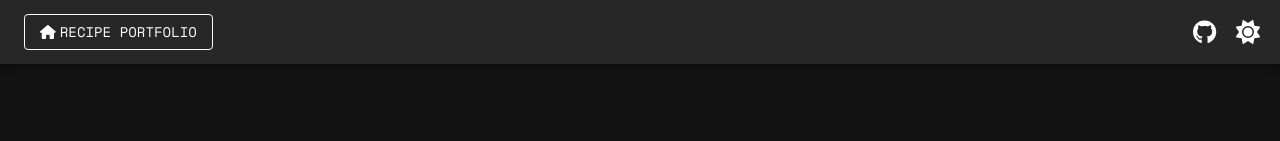
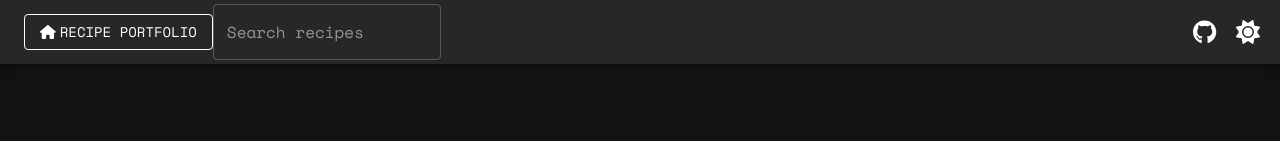
Before and after one commit to lucharo/recipe-portfolio, a React (Create React App) app: page / in a window 1280 px wide. Shown: the top 141 px of the page. Built offline with nearby package versions, Linux system fonts and the light colour scheme; a web font is replaced by a local one.

Commit message:
search bar dev

```diff
--- a/src/Gallery.tsx
+++ b/src/Gallery.tsx
@@ -15,6 +15,8 @@ import Accordion from '@mui/material/Accordion';
 import AccordionDetails from '@mui/material/AccordionDetails';
 import AccordionSummary from '@mui/material/AccordionSummary';
 import ExpandMoreIcon from '@mui/icons-material/ExpandMore';
+
+import SearchBar from './SearchBar';
 
 import './styles.css';
 
--- /dev/null
+++ b/src/SearchBar.tsx
@@ -0,0 +1,55 @@
+import React, { useState } from 'react';
+import { TextField, Grid, Typography } from '@mui/material';
+
+import recipeDB from './recipes.json'
+const recipes = recipeDB.recipes;
+
+interface Recipe {
+  name: string;
+  ingredients: string[];
+}
+
+const SearchBar: React.FC<any> = () => {
+  const [query, setQuery] = useState<string>('');
+  const [filteredRecipes, setFilteredRecipes] = useState<any[]>([]);
+
+  const handleInputChange = (event: React.ChangeEvent<HTMLInputElement>) => {
+    const searchQuery = event.target.value.toLowerCase();
+    const filtered = recipes.filter((recipe) => {
+      const title = recipe.name.toLowerCase();
+      const ingredients = recipe.ingredients.join(',').toLowerCase();
+
+      return title.includes(searchQuery) || ingredients.includes(searchQuery);
+    });
+    setQuery(searchQuery);
+    setFilteredRecipes(filtered);
+  };
+
+  return (
+    <div className="search-bar">
+      <TextField
+        placeholder="Search recipes"
+        value={query}
+        onInput={handleInputChange}
+        onClick={(event) => {
+            const input = event.currentTarget.querySelector('input');
+            input?.select();
+          }}
+        variant="outlined"
+        fullWidth
+      />
+      {filteredRecipes.length > 0 && (
+        <Grid container spacing={1} className="search-results">
+          {filteredRecipes.map((recipe) => (
+            <Grid item xs={12} key={recipe.id}>
+              <Typography variant="h6">{recipe.name}</Typography>
+              <Typography variant="body2">{recipe.ingredients.map((i: { quantity: number; unit: string; name: string }) => `${i.quantity} ${i.unit} ${i.name}`).join(', ')}</Typography>
+            </Grid>
+          ))}
+        </Grid>
+      )}
+    </div>
+  );
+};
+
+export default SearchBar;
--- a/src/TopBar.tsx
+++ b/src/TopBar.tsx
@@ -9,6 +9,7 @@ import { faGithub } from '@fortawesome/free-brands-svg-icons';
 import { useNavigate } from 'react-router-dom';
 import { Button } from '@mui/material';
 import './styles.css';
+import SearchBar from './SearchBar';
 
 interface TopBarProps {
     theme: string;
@@ -30,6 +31,7 @@ const TopBar: React.FC<TopBarProps> = ({ theme, toggleTheme }) => {
                     <FontAwesomeIcon icon={faHome} />
                     <span style={{ marginLeft: '4px' }}>Recipe Portfolio</span>
                 </Button>
+                <SearchBar/>
                 <IconButton
                   edge="end"
                   color="inherit"
```
